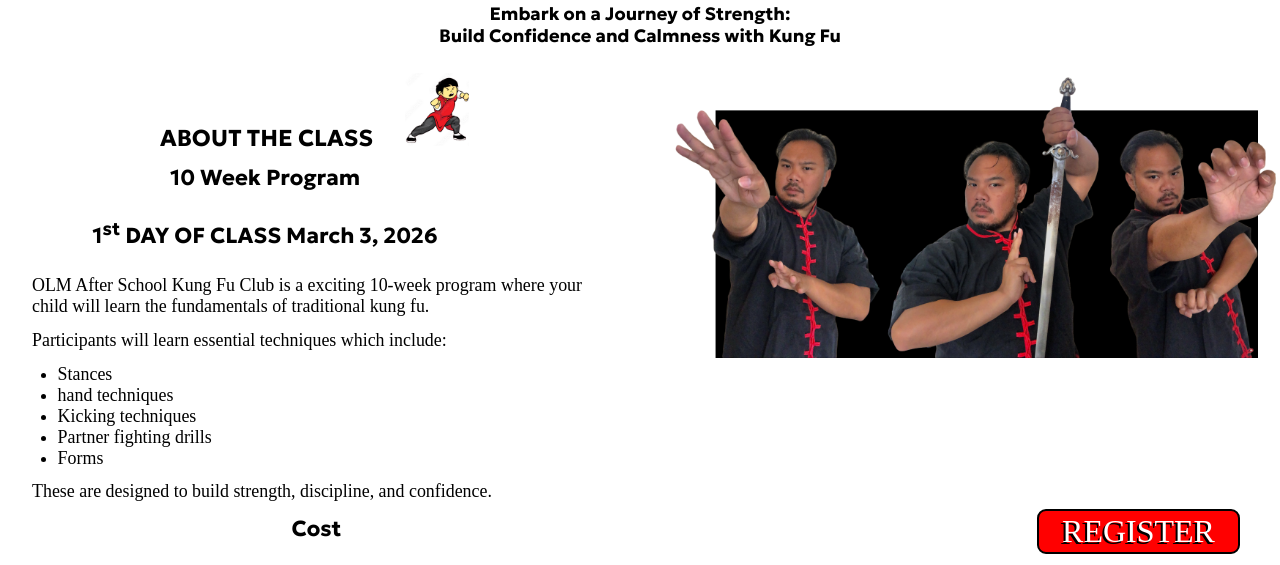
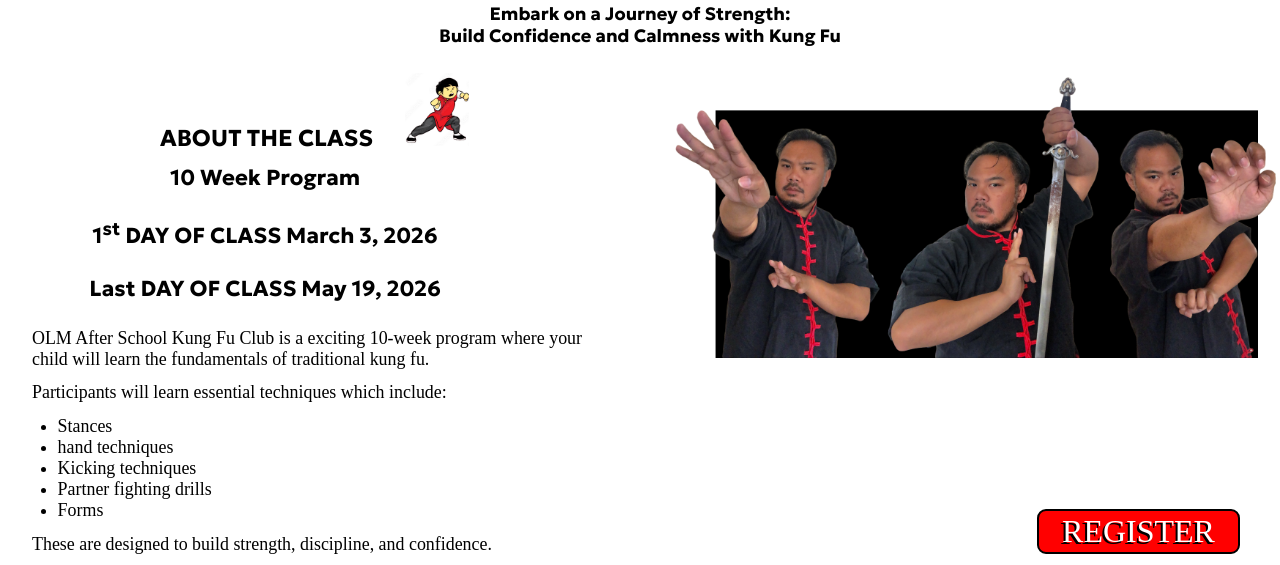
Before and after one commit to coolguy206/olm-after-school-kung-fu-club, a website: page index.html in a window 1280 px wide. Shown: the part 206-771 px from the top of the page. Drawn offline with Linux system fonts and the light colour scheme; a web font is replaced by a local one.

Commit message:
updated last day of class

```diff
--- a/index.html
+++ b/index.html
@@ -117,6 +117,7 @@
                         <h3 class="program">10 week program<br> <!--<span class="desktop">from</span> Jan 6, 2026 - March 10, 2026--></h3>
 
                         <h3 class="program">1<sup>st</sup> DAY OF CLASS<br class="mobile"> March 3, 2026</h3>
+                        <h3 class="program">Last DAY OF CLASS<br class="mobile"> May 19, 2026</h3>
 
                         <p>
                             OLM After School Kung Fu Club is a exciting 10-week program where your child will learn the
```
